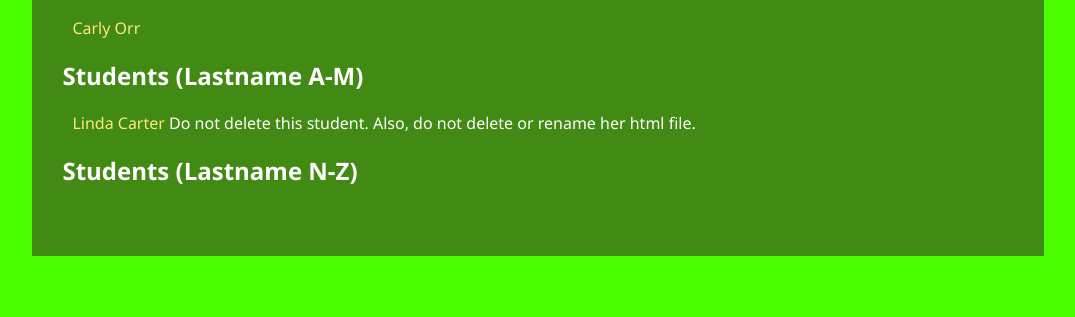
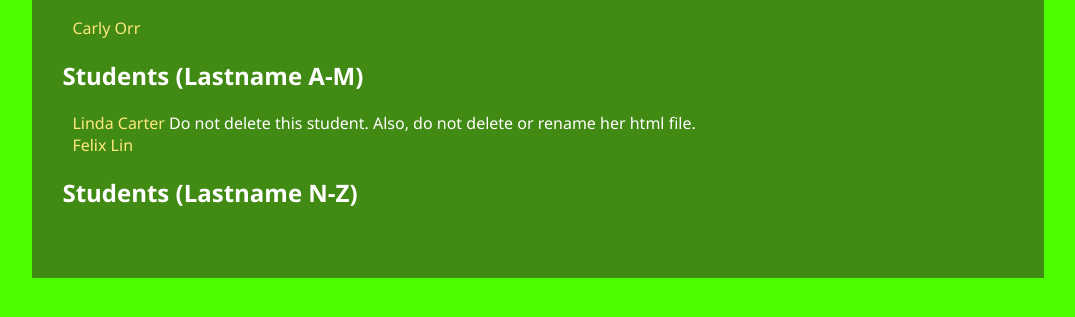
Before and after one commit to xenon234/durian, a plain HTML site: page Index.html in a window 1280 px wide. Shown: the part 227-544 px from the top of the page, without its empty margins (102-1177 px from the left). Drawn offline with Linux system fonts and the light colour scheme.

Commit message:
added Felix Lin

```diff
--- a/Index.html
+++ b/Index.html
@@ -22,6 +22,7 @@
         <h2>Students  (Lastname A-M)</h2>
         <ul>
             <li><a href="LindaCarter.html">Linda Carter</a> Do not delete this student. Also, do not delete or rename her html file.</li>
+            <li><a href="FelixLin.html">Felix Lin</a></li>
         </ul>
 
         <h2>Students (Lastname N-Z)</h2>
--- /dev/null
+++ b/Style/Style_FelixLin.css
@@ -0,0 +1,55 @@
+body {
+	font-family: Segoe UI, arial, sans-serif;
+	background-color: #19CBFF;
+	color: #ffffff;
+}
+
+img.person {
+    width: 120px;
+    float:  left;
+    padding-left:  30px;
+    padding-right:  30px;
+}
+
+div#bio {
+    width:  80%;
+    padding-left:  30px;
+}
+
+div#logo {
+    padding: 15px;
+    margin: 20px auto 0px auto;
+    text-align: center;
+}
+
+div#container {
+	background-color: #006C7F;
+	min-width:850px;
+	margin-left: auto;
+	margin-right: auto;
+	min-height: 300px;
+	margin: 0 auto -4em;
+	clear: both;
+	margin-left: auto;
+	margin-right: auto;
+	width: 80%;
+    padding-bottom: 50px;
+}
+
+h1, h2, div>a {
+    padding-left:  30px;
+}
+
+ul>li {
+    list-style-type: none;
+}
+
+a {
+    text-decoration: none;
+    color:  #FFE97F;
+    outline:  none;
+}
+
+img {border:  0;}
+
+a img {outline:  none;}
```
Also changed, not shown: FelixLin.html (added, +26 -0 lines), 1 other file.
